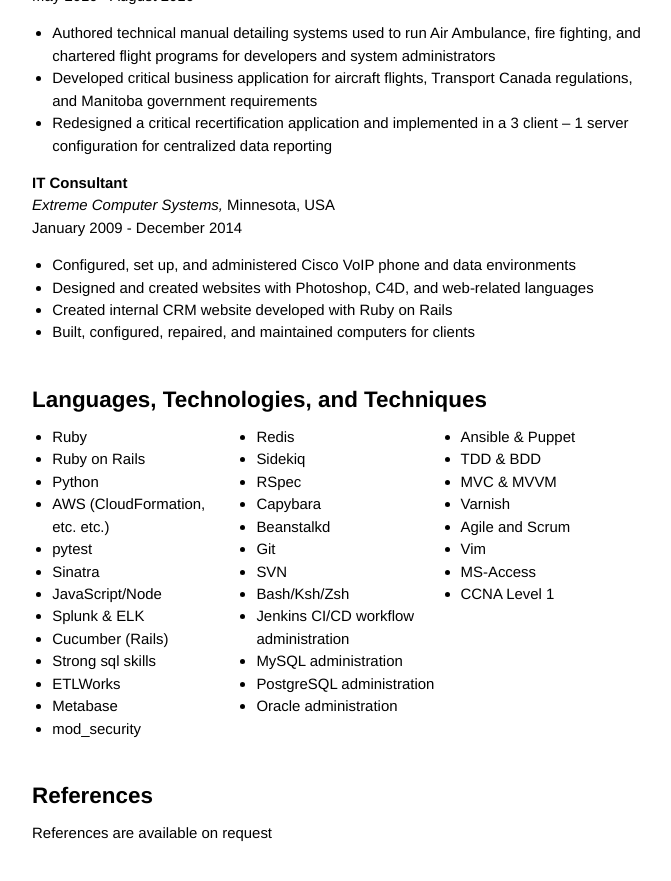
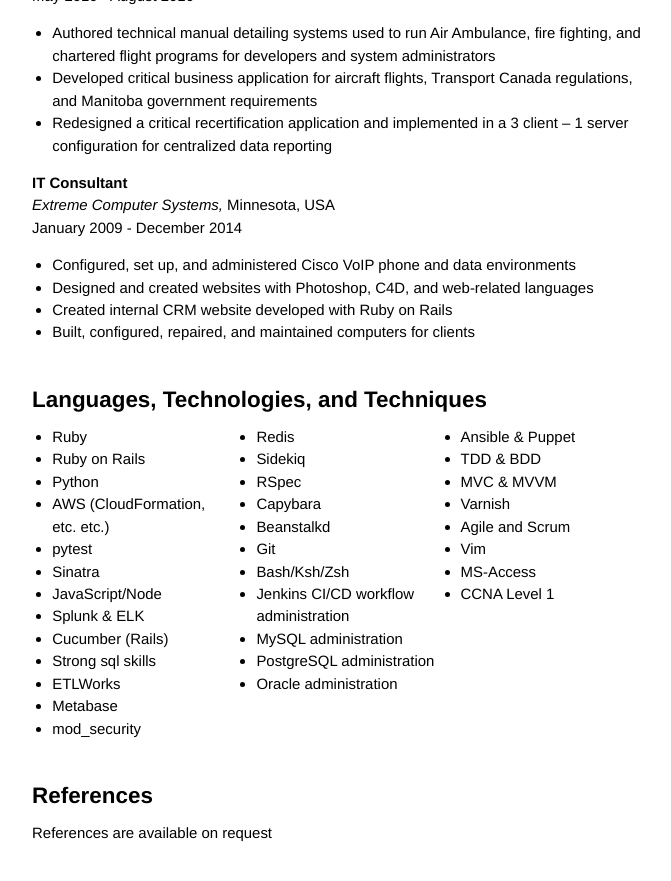
Before and after one commit to Nitrodist/markcampbell.me, a Jekyll site: the page built from resume.markdown, in a window 1280 px wide and 900 px high, scrolled down 2552 px. Shown: the top 881 px of the window, without its empty margins (294-965 px from the left). Built offline with Jekyll 4.4.1, drawn with Linux system fonts in a browser that asks for light colours; our own code applies the rules of GitHub Pages for plain Markdown files.

Commit message:
Remove SVN from tech skills in resume

```diff
--- a/resume.markdown
+++ b/resume.markdown
@@ -160,7 +160,6 @@
     <li>Capybara</li>
     <li>Beanstalkd</li>
     <li>Git</li>
-    <li>SVN</li>
     <li>Bash/Ksh/Zsh</li>
     <li>Jenkins CI/CD workflow administration</li>
     <li>MySQL administration</li>
```
